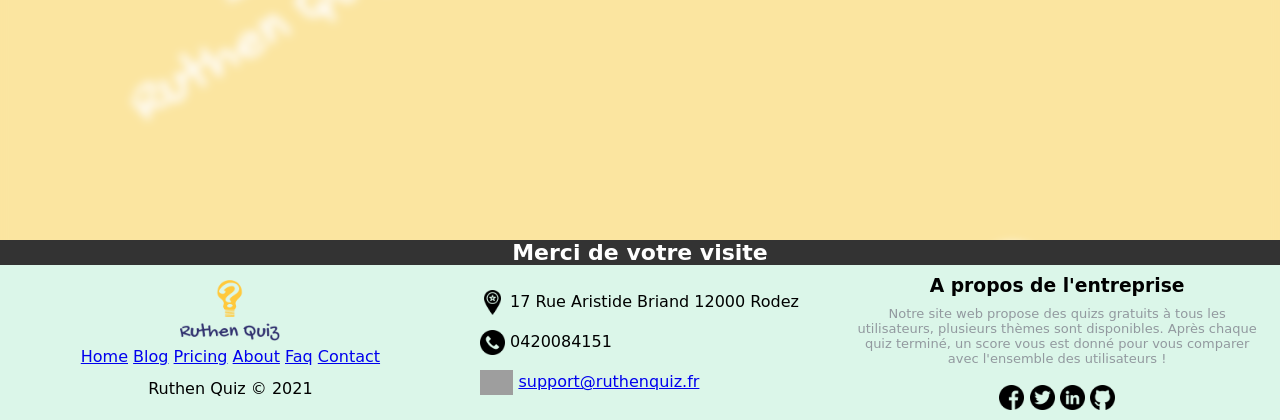
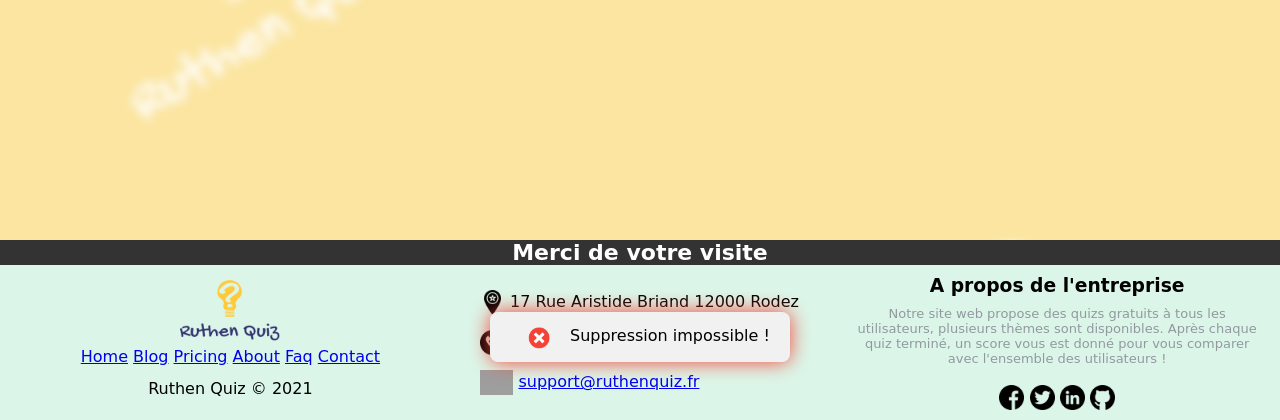
Before and after one commit to corentin-bichon/WebProject-3IL, a PHP site: page /administrateur.php?suppression=0 in a window 1280 px wide. Shown: the part 383-803 px from the top of the page. Run offline with PHP 8.4, Linux system fonts and the light colour scheme; the visitor is signed in with stand-in values (Sample User, id 1); data that the repository does not hold is empty; grey boxes are pictures that could not be loaded.

Commit message:
Correction du cryptage du mot de passe et Ajout Popup

```diff
--- a/CSS/mainCSS.css
+++ b/CSS/mainCSS.css
@@ -681,6 +681,7 @@ body::before {
     position: fixed;
 }
 
+/* Un ID par popup */
 #popup-connexion {
     display: none;
 }
@@ -693,11 +694,20 @@ body::before {
     display: none;
 }
 
+#popup-suppression-erreur {
+    display: none;
+}
+
+#popup-suppression-succes {
+    display: none;
+}
+
 #popup-icon {
     height: 25px;
     margin: 4px -115px;
     position: absolute;
 }
+
 
 #popup-icon-erreur {
     height: 40px;
--- a/administrateur.php
+++ b/administrateur.php
@@ -14,11 +14,19 @@
              function supprimer(pseudo, prenom, nom) {
 
                   var xmlhttp;
+                  var status;
+                  var sessionPseudo = "<?php echo $_SESSION['username'] ; ?>";
+
+                  if ( pseudo == sessionPseudo ) {
+                      status = 0 ;
+                  } else {
                       xmlhttp = new XMLHttpRequest();
                       xmlhttp.open("GET","extensions/suppression.php?login=" + pseudo + "&prenom=" + prenom + "&nom=" + nom, true);
-                  xmlhttp.send();
+                      var reponse = xmlhttp.send();
+                      status = 1 ;
+                  }
 
-                  location.reload();
+                  document.location.href="administrateur.php?suppression=" + status + "";
              }
         </script>
 
@@ -72,23 +80,63 @@
 
          </div>
 
+         <?php require_once 'extensions/footer.html'; ?>
+
+
+         <!-- Popup Suppression Réussie/Ratée -->
+
 			<?php
-                           if(isset($_GET['erreur'])){
-                               $err = $_GET['erreur'];
-                               if($err==1 || $err==2) {
-                                   echo '<script type="text/javascript">  document.addEventListener("DOMContentLoaded", function() { popupErreur(); }, false); </script>';
-                                   echo '<div class=connexion-impossible> Identifiant ou Mot de passe incorrect </div>';
+               if(isset($_GET['suppression'])){
+                      $suppression = $_GET['suppression'];
+                      if($suppression == 1) {
+                           echo '<script type="text/javascript">  document.addEventListener("DOMContentLoaded", function() { popupSuccesSuppresion(); }, false); </script>';
+                      } elseif($suppression == 0) {
+                           echo '<script type="text/javascript">  document.addEventListener("DOMContentLoaded", function() { popupErreurSuppresion(); }, false); </script>';
                       }
                }
             ?>
 
-         <div class="popup-erreur" id="popup-connexion-erreur" onclick="popupErreur()">
+			<div class="popup-succes" id="popup-suppression-succes" onclick="popupSuccesSuppresion()">
+                 <img src="ressources/icon/valider.png" id="popup-icon" />
+                 <span id="popup-texte"> Suppression réussie ! </span>
+            </div>
+
+            <div class="popup-erreur" id="popup-suppression-erreur" onclick="popupErreurSuppresion()">
                   <img src="ressources/icon/erreur.png" id="popup-icon-erreur" />
-                   <span id="popup-texte-erreur"> Echec de la connexion </span>
+                  <span id="popup-texte-erreur"> Suppression impossible ! </span>
             </div>
 
 
-	    <?php require_once 'extensions/footer.html'; ?>
+        <!-- Popup Connexion/Deconnexion Réussie  -->
+
+        <script type="text/javascript">
+                var affichageSucces = 0 ;
+                var affichageErreur = 0 ;
+
+                             function popupSuccesSuppresion() {
+                                 if (affichageSucces == 0 ) {
+                                     document.getElementById("popup-suppression-succes").style.display = "block";
+                                     affichageSucces = 1 ;
+                                     setTimeout(popupSuccesSuppresion, 5000);
+                                 } else {
+                                     document.getElementById("popup-suppression-succes").style.display = "none";
+                                     affichageSucces = 0 ;
+                                     document.location.href="administrateur.php";
+                                 }
+                             }
+
+                             function popupErreurSuppresion() {
+                                 if (affichageErreur == 0 ) {
+                                     document.getElementById("popup-suppression-erreur").style.display = "block";
+                                     affichageErreur = 1 ;
+                                     setTimeout(popupErreurSuppresion, 10000);
+                                 } else {
+                                     document.getElementById("popup-suppression-erreur").style.display = "none";
+                                     affichageErreur = 0 ;
+                                     document.location.href="administrateur.php";
+                                 }
+                             }
+         </script>
 
 	</body>
 
--- a/compte.php
+++ b/compte.php
@@ -86,6 +86,7 @@
                 } else {
                     document.getElementById("popup-connexion-erreur").style.display = "none";
                     affichage = 0 ;
+                    document.location.href="compte.php";
                 }
             }
         </script>
--- a/extensions/inscription.php
+++ b/extensions/inscription.php
@@ -18,8 +18,7 @@ if(isset($_POST['username']) && isset($_POST['password']) && isset($_POST['preno
 
          //Hachage du mot de passe
          $pepper = "c1isvFdxMDdmjOlvxpecFw";
-         $password_hachage = hash_hmac("sha256", $password, $pepper);
-         $password_haché = password_hash($password_hachage, PASSWORD_ARGON2ID);
+         $password_haché = hash_hmac("sha256", $password, $pepper);
 
          if($username !== "" && $password !== "" && $firstname !== "" && $name !== "") {
 
@@ -40,7 +39,7 @@ if(isset($_POST['username']) && isset($_POST['password']) && isset($_POST['preno
 
                  if($rep) {
                     $_SESSION['username'] = $username;
-                    header('Location: ../index.php');
+                    header('Location: ../index.php?connexion=1');
                  } else {
                     header('Location: ../compte.php?erreur=2');
                  }
--- a/index.php
+++ b/index.php
@@ -169,6 +169,7 @@
                          } else {
                              document.getElementById("popup-connexion").style.display = "none";
                              affichageConnexion = 0 ;
+                             document.location.href="index.php";
                          }
                      }
 
@@ -180,6 +181,7 @@
                          } else {
                              document.getElementById("popup-deconnexion").style.display = "none";
                              affichageDeconnexion = 0 ;
+                             document.location.href="index.php";
                          }
                      }
         </script>
```
Also changed, not shown: extensions/connexion.php (+4 -7 lines), extensions/suppression.php (+10 -4 lines). Lines whose indentation alone changed are shown as unchanged.
